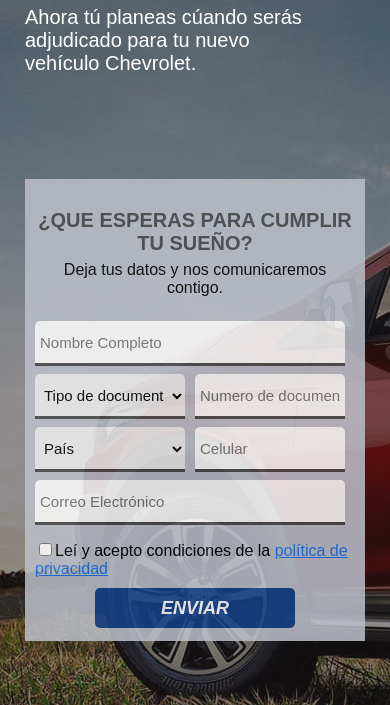
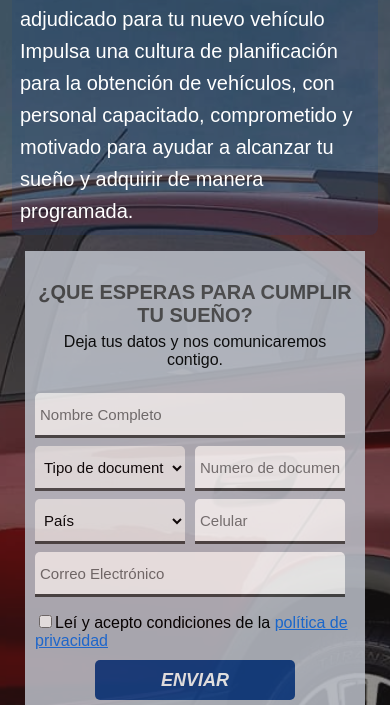
Before and after one commit to KatherinAguilera/TestPageGroupKatherine, a plain HTML site: page index.html in a window 390 px wide. Shown: the part 139-844 px from the top of the page. Drawn offline with Linux system fonts and the light colour scheme; no server answers.

Commit message:
Ajustes estilos

```diff
--- a/css/styles.css
+++ b/css/styles.css
@@ -2,11 +2,18 @@ body {
   margin: 0;
   box-sizing: border-box;
   overflow: hidden;
+  background-color: #1542892e;
 }
 main {
   height: 100vh;
   position: relative;
   font-family:Arial;
+}
+.img__auto{
+  object-fit: cover;
+  width: 100%;
+  height: 100vh;
+  background-size: cover;
 }
 .data {
   padding:0 60px 0 60px;
@@ -24,15 +31,21 @@ main {
 }
 .info{
   color: white;
-  padding-right: 200px;
+  padding-right: 1.5rem;
 }
 h1{
   font-size: 36px;
   font-weight: bold;
+  text-decoration: overline;
 }
 h2{
   font-size: 20px;
   font-weight: 100;
+  max-width: 600px;
+  line-height: 32px;
+  background-color: #1542892e;
+  padding: 0.5rem;
+  border-radius: 0.5rem;
 }
 h3{
   color: #4A4A4A;
@@ -110,11 +123,21 @@ button:hover{
   .data{
     grid-template-columns: 50% 50%;
   }
+  h2{
+    max-width: 400px;
+  }
 }
-@media screen and (max-width: 768px){
+@media screen and (max-width: 767px){
   .data{
     grid-template-columns: 1fr ;
     justify-items: center;
+    padding: 0 12px;
+  }
+  h2{
+    max-width: 100%;
+  }
+  .form-container{
+    max-width: 100%;
   }
 }
 @media screen and (max-width: 560px){
@@ -122,8 +145,11 @@ button:hover{
     overflow-x: hidden;
     object-fit: cover;
   }
-  img{
+  .img__auto{
     object-fit: cover;
+    width: 100%;
+    height: 140vh;
+    background-size: cover;
   }
   .form-container{
     max-width: 320px;
--- a/index.html
+++ b/index.html
@@ -11,11 +11,13 @@
 </head>
 <body>
   <main>
-    <img src="assets/car.jpeg" alt="cheviplan">
+    <img src="assets/car.jpeg" alt="auto" class="img__auto">
     <section class="data">
       <div class="info">
         <h1>Plan Prográmate</h1>
-        <h2>Ahora tú planeas cúando serás adjudicado para tu nuevo <br>vehículo Chevrolet.</h2>
+        <h2>Ahora tú planeas cúando serás adjudicado para tu nuevo vehículo<br>
+          Impulsa una cultura de planificación para la obtención de vehículos, con personal capacitado, comprometido y motivado para ayudar a alcanzar tu sueño y adquirir de manera programada.
+        </h2>
       </div>
       <div class="form-container" id="form">
         <h3>¿Que esperas para cumplir tu sueño?</h3>
```
